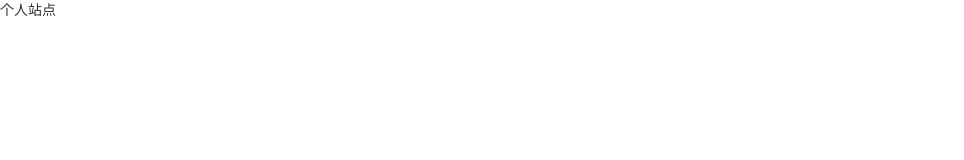
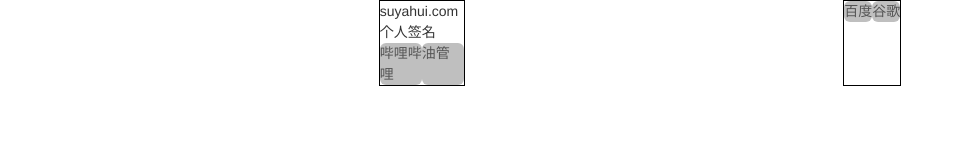
Before and after one commit to syh19/home, a plain HTML site: page index.html in a window 1280 px wide. Shown: the whole page, without its empty margins (0-964 px from the left). Drawn offline with Linux system fonts and the light colour scheme.

Commit message:
初步设置布局

```diff
--- /dev/null
+++ b/css/style.css
@@ -0,0 +1,23 @@
+body {
+  display: flex;
+  flex-direction: row;
+  justify-content: space-evenly;
+}
+
+body > div {
+  border: 1px solid black;
+}
+.home-img {
+  width: 50px;
+}
+
+#website-list, #social-list {
+  display: flex;
+}
+.link-card {
+  width: 100%;
+  border-radius: 6px;
+  background: rgb(0 0 0 / 25%);
+  backdrop-filter: blur(10px);
+  display: flex;
+}
--- a/index.html
+++ b/index.html
@@ -8,10 +8,35 @@
   <title>个人站点</title>
 
   <link rel="stylesheet" type="text/css" href="./css/reset.css">
+  <link rel="stylesheet" type="text/css" href="./css/style.css">
 </head>
 
 <body>
-  个人站点
+  <!-- 头像-姓名 -->
+  <div>
+    <div>
+      <!-- <img class="home-img"
+        src=""
+        alt=""> -->
+      <div>suyahui.com</div>
+    </div>
+
+    <div>
+      <div>个人签名</div>
+      <ul id="social-list">
+      </ul>
+    </div>
+  </div>
+
+  <!-- 网站列表 -->
+  <div>
+    <ul id="website-list">
+    </ul>
+  </div>
+
+
+  <script async type="text/javascript" src="./js/main.js"></script>
+
 </body>
 
 </html>
--- a/js/main.js
+++ b/js/main.js
@@ -0,0 +1,56 @@
+/** 网址列表 */
+const websiteList = [
+  {
+    name: '百度',
+    url: 'https://www.baidu.com'
+  },
+  {
+    name: '谷歌',
+    url: 'https://www.google.com'
+  }
+]
+
+/** 社交链接列表 */
+const socialList = [
+  {
+    name: '哔哩哔哩',
+    url: 'https://www.bilibili.com'
+  },
+  {
+    name: '油管',
+    url: 'https://www.youtube.com'
+  }
+]
+
+
+/**
+ * 向列表DOM中push内容
+ * @param {string} targetId 目标DOM的ID
+ * @param {array} toPushList 要PUSH的内容列表
+ */
+function pushItemInList (targetId, toPushList) {
+  toPushList.forEach(item => {
+    let li = document.createElement('li')
+
+    let a = document.createElement('a')
+    a.setAttribute('href', item.url)
+    a.setAttribute('target', "_blank")
+    a.innerText = item.name
+
+    li.appendChild(a)
+    li.classList.add('link-card')
+
+    document.getElementById(targetId).append(li)
+  })
+}
+
+function main () {
+  console.log("我执行了函数")
+  pushItemInList('social-list', socialList)
+  pushItemInList('website-list', websiteList)
+}
+
+/**
+ * 入口立即执行函数
+ */
+(() => main())()
```
